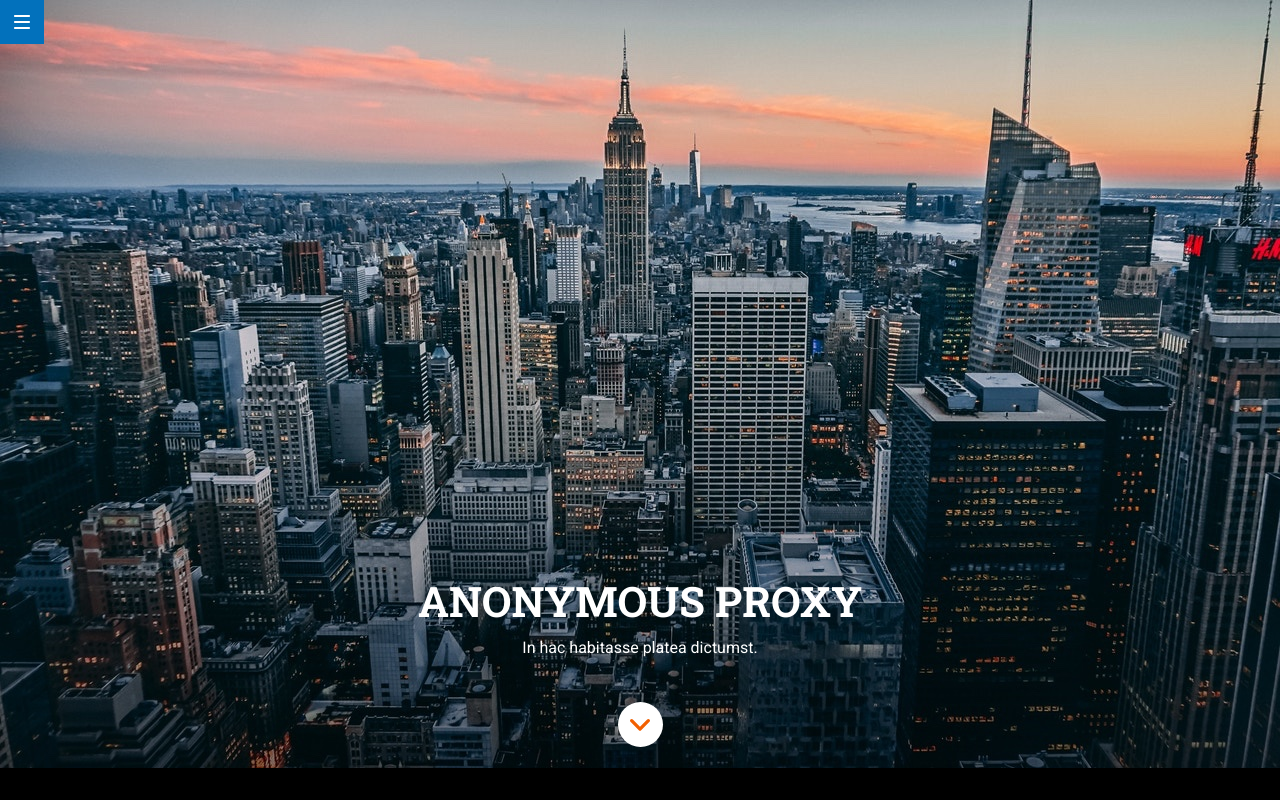
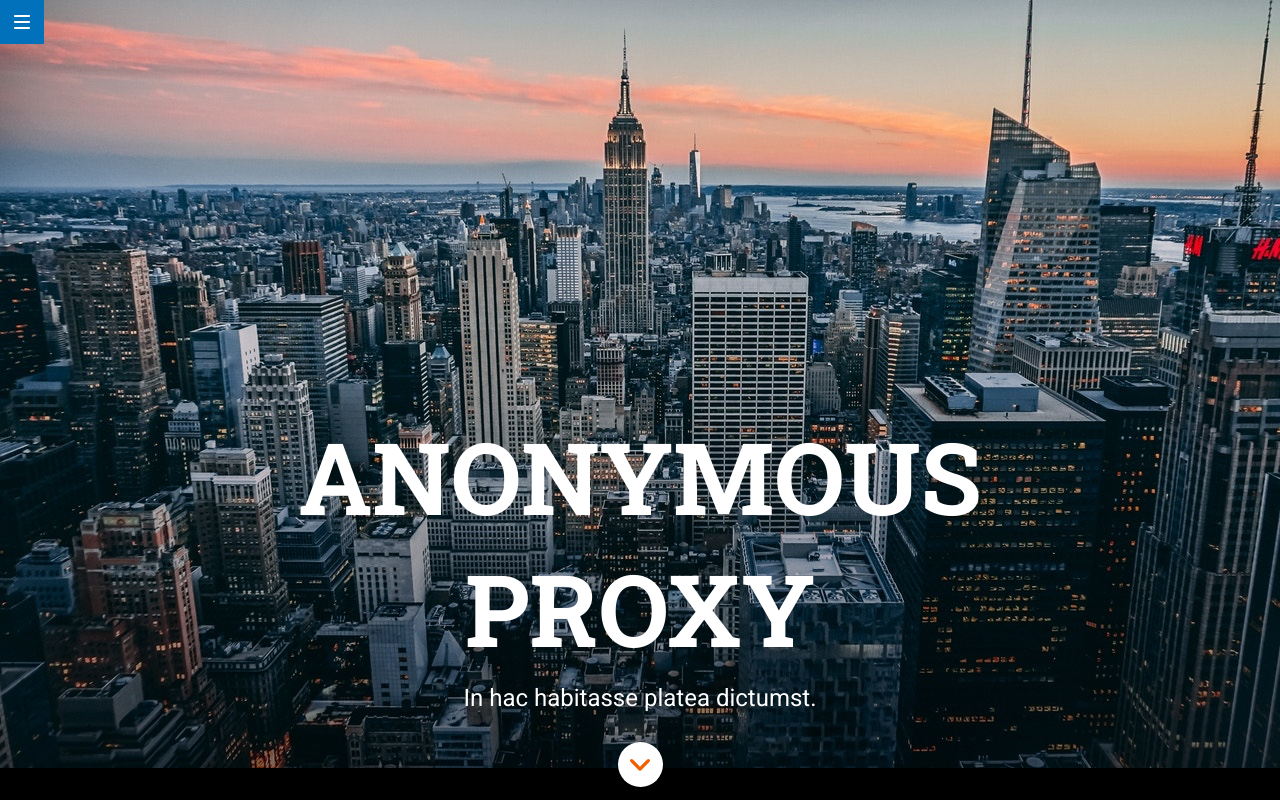
Before and after one commit to Adalab/modulo-1-evaluacion-final-raquelgarciat, a website: page docs/index.html in a window 1280 px wide. Shown: the top 800 px of the page. Drawn offline with nearby package versions, Linux system fonts and the light colour scheme; files that its build step writes are made by us from their sources.

Commit message:
add media queries hero

```diff
--- a/src/scss/layout/_hero.scss
+++ b/src/scss/layout/_hero.scss
@@ -16,6 +16,8 @@
         font-size: 4.2rem;
         text-transform: uppercase;
         padding-bottom: 10px;
+        text-align: center;
+        width: 290px;
     }
 
     &__subtitle {
@@ -37,3 +39,34 @@
         }
     }
 }
+
+@media all and (min-width: 768px) {
+    .hero {
+        padding-bottom: 45px;
+
+        &__title {
+            font-size: 8rem;
+            width: 690px;
+        }
+
+        &__subtitle {
+            font-size: 2.4rem;
+            padding-bottom: 30px;
+        }
+    }
+}
+
+@media all and (min-width: 1280px) {
+    .hero {
+        padding-bottom: 13px;
+
+        &__title {
+            font-size: 10rem;
+            width: 730px;
+        }
+
+        &__subtitle {
+            padding-bottom: 30px;
+        }
+    }
+}
```
